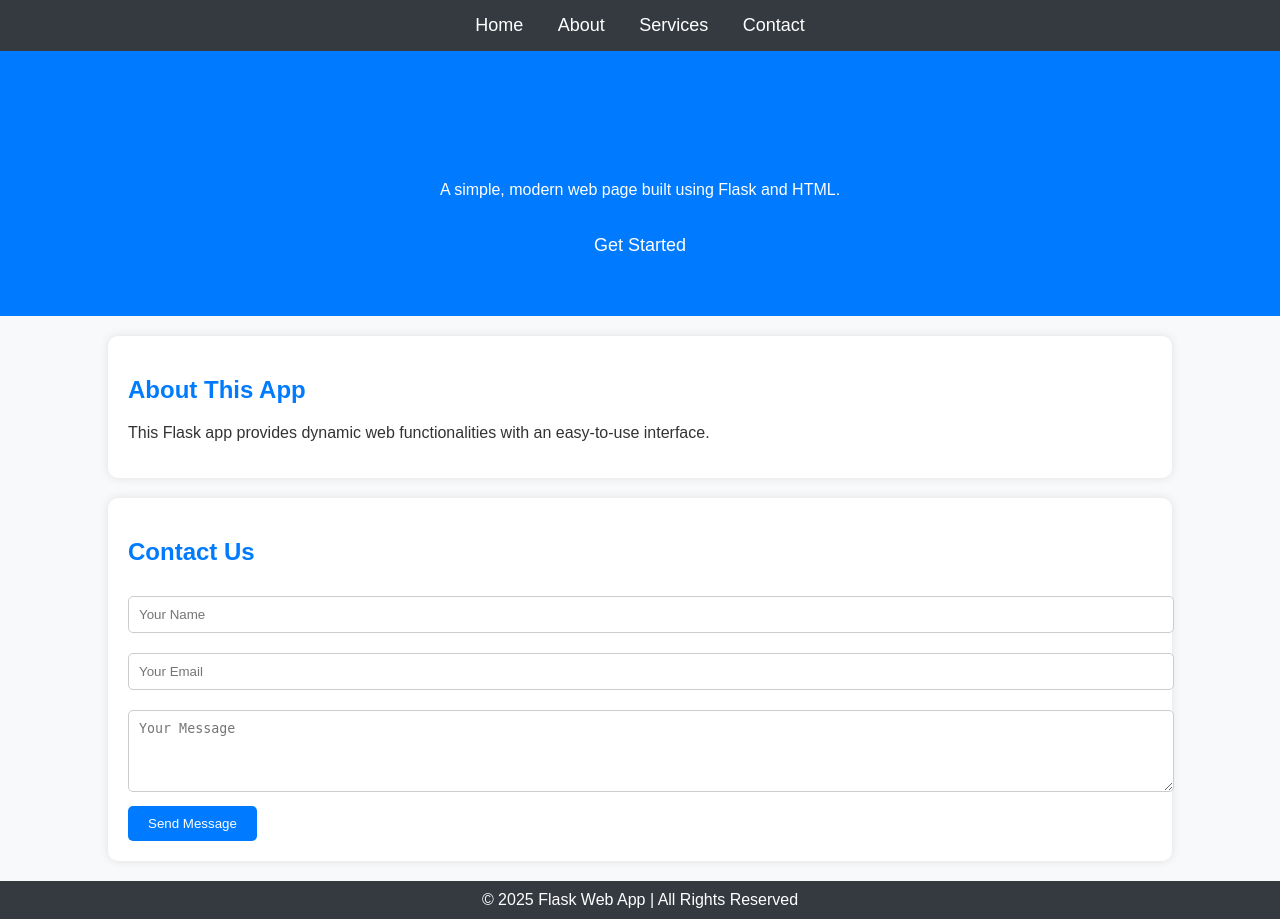
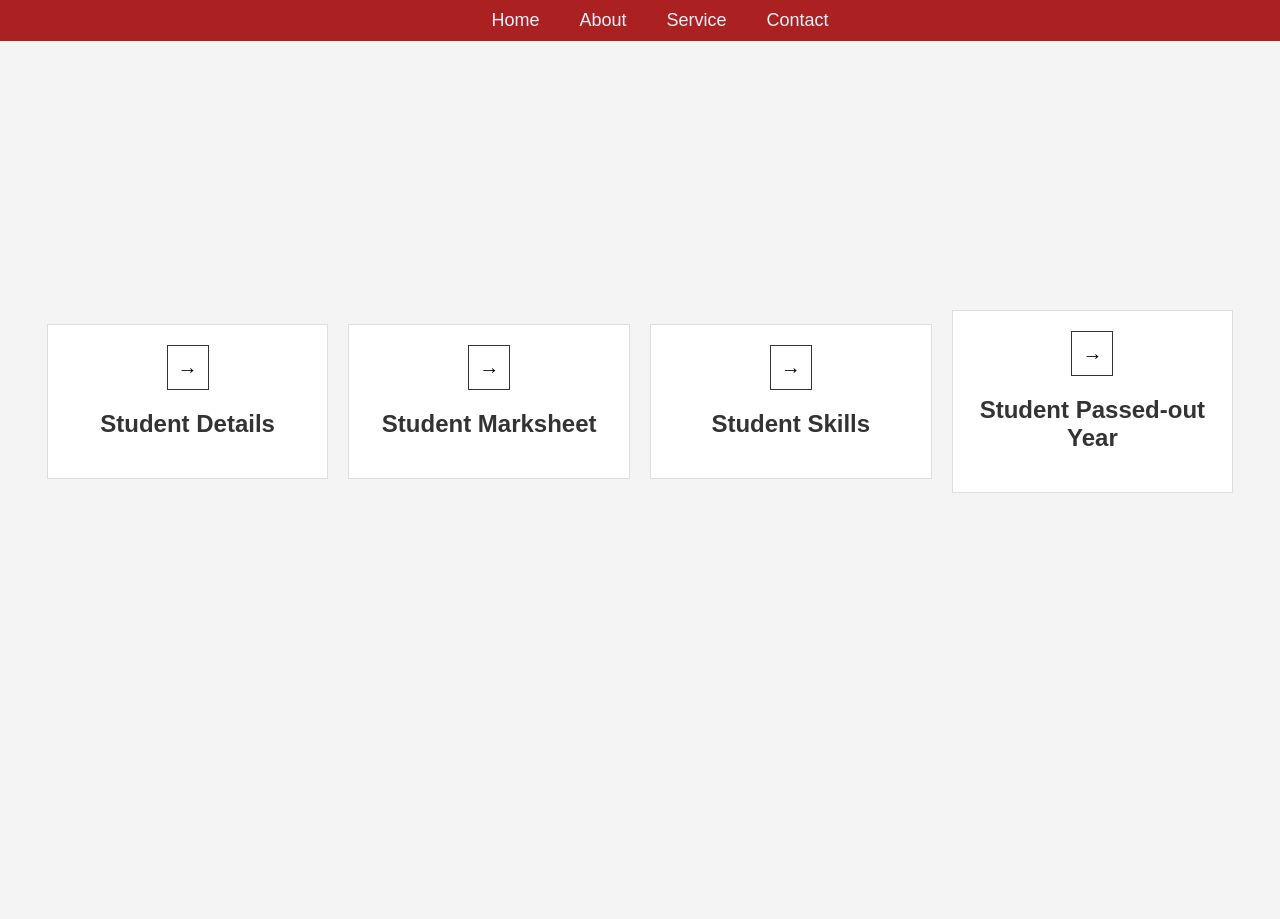
Before and after one commit to Saisreegit/git_folder, a Flask app: page / in a window 1280 px wide. After the commit the page ends 493 px from the top, so only its background shows below. Run offline with Flask 3, Linux system fonts and the light colour scheme.

Commit message:
index.html

```diff
--- a/templates/index.html
+++ b/templates/index.html
@@ -3,120 +3,38 @@
 <head>
     <meta charset="UTF-8">
     <meta name="viewport" content="width=device-width, initial-scale=1.0">
-    <title>Flask Web App</title>
-    <style>
-        body {
-            font-family: 'Arial', sans-serif;
-            margin: 0;
-            padding: 0;
-            background-color: #f8f9fa;
-            color: #333;
-        }
-        nav {
-            background-color: #343a40;
-            padding: 15px;
-            text-align: center;
-        }
-        nav a {
-            color: white;
-            text-decoration: none;
-            margin: 0 15px;
-            font-size: 18px;
-        }
-        nav a:hover {
-            text-decoration: underline;
-        }
-        .hero {
-            text-align: center;
-            padding: 50px;
-            background: #007BFF;
-            color: white;
-        }
-        .container {
-            width: 80%;
-            margin: 20px auto;
-            background: white;
-            padding: 20px;
-            box-shadow: 0px 0px 10px rgba(0, 0, 0, 0.1);
-            border-radius: 10px;
-        }
-        h1, h2 {
-            color: #007BFF;
-        }
-        .btn {
-            display: inline-block;
-            padding: 10px 20px;
-            font-size: 18px;
-            color: white;
-            background: #007BFF;
-            border: none;
-            border-radius: 5px;
-            text-decoration: none;
-            margin-top: 10px;
-        }
-        .btn:hover {
-            background: #0056b3;
-        }
-        .contact-form input, .contact-form textarea {
-            width: 100%;
-            padding: 10px;
-            margin: 10px 0;
-            border: 1px solid #ccc;
-            border-radius: 5px;
-        }
-        .contact-form button {
-            padding: 10px 20px;
-            background: #007BFF;
-            color: white;
-            border: none;
-            border-radius: 5px;
-            cursor: pointer;
-        }
-        .contact-form button:hover {
-            background: #0056b3;
-        }
-        footer {
-            text-align: center;
-            background-color: #343a40;
-            color: white;
-            padding: 10px;
-            margin-top: 20px;
-        }
-    </style>
+    <title>Home - My Flask Website</title>
+    <link rel="stylesheet" href="{{ url_for('static', filename='style.css') }}">
 </head>
 <body>
+    <header>
+        <nav>
+            <ul>
+                <li><a href="/">Home</a></li>
+                <li><a href="/about">About</a></li>
+                <li><a href="/service">Service</a></li>
+                <li><a href="/contact">Contact</a></li>
+            </ul>
+        </nav>
+    </header>
 
-    <nav>
-        <a href="#">Home</a>
-        <a href="#">About</a>
-        <a href="#">Services</a>
-        <a href="#">Contact</a>
-    </nav>
-
-    <div class="hero">
-        <h1>Welcome to My Flask Web App</h1>
-        <p>A simple, modern web page built using Flask and HTML.</p>
-        <a href="#" class="btn">Get Started</a>
-    </div>
-
-    <div class="container">
-        <h2>About This App</h2>
-        <p>This Flask app provides dynamic web functionalities with an easy-to-use interface.</p>
-    </div>
-
-    <div class="container">
-        <h2>Contact Us</h2>
-        <form class="contact-form">
-            <input type="text" placeholder="Your Name" required>
-            <input type="email" placeholder="Your Email" required>
-            <textarea rows="4" placeholder="Your Message" required></textarea>
-            <button type="submit">Send Message</button>
-        </form>
-    </div>
-
-    <footer>
-        &copy; 2025 Flask Web App | All Rights Reserved
-    </footer>
-
+    <section class="hero">
+        <div class="block">
+            <a href="/student_details"><button class="arrow-btn">→</button></a>
+            <h2>Student Details</h2>
+        </div>
+        <div class="block">
+            <a href="/student_marks"><button class="arrow-btn">→</button></a>
+            <h2>Student Marksheet</h2>
+        </div>
+        <div class="block">
+            <a href="/student_skills"><button class="arrow-btn">→</button></a>
+            <h2>Student Skills</h2>
+        </div>
+        <div class="block">
+            <a href="/student_poy"><button class="arrow-btn">→</button></a>
+            <h2>Student Passed-out Year</h2>
+        </div>
+    </section>
 </body>
 </html>
```
